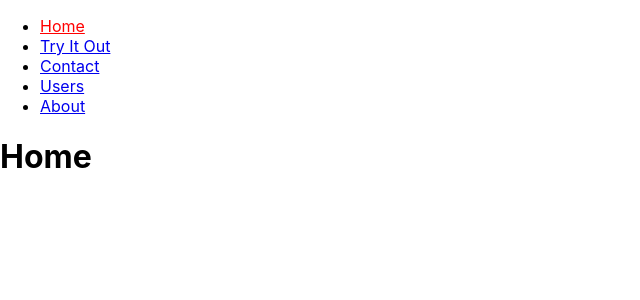
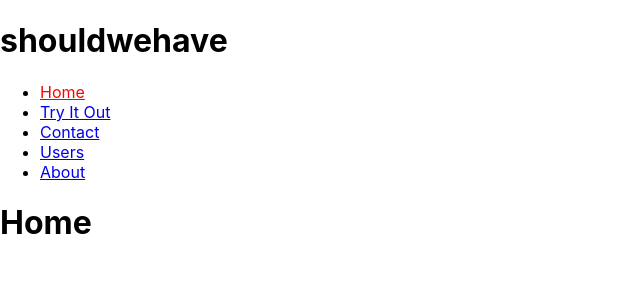
Before and after one commit to hemmendinger/shouldwehave, a React (Create React App) app in the folder swhreact/: page / in a window 1280 px wide. Shown: the top 300 px of the page, without its empty margins (0-640 px from the left). Built offline with nearby package versions, Linux system fonts and the light colour scheme.

Commit message:
major restructuring in progress

```diff
--- a/swhreact/src/App.js
+++ b/swhreact/src/App.js
@@ -1,10 +1,48 @@
 import React from 'react';
+
+import {
+    BrowserRouter as Router,
+    Route,
+    NavLink,
+    Switch,
+} from 'react-router-dom';
+import About from './about';
+import Contact from './contact';
+import Home from './home';
+import RoundRobin from './roundrobin';
+import Users from './users'
+import NotFound from './statusCodes';
+
+const routing = (
+    <Router>
+        <div>
+            <ul>
+                <li><NavLink exact activeClassName="active" to="/">Home</NavLink></li>
+                <li><NavLink activeClassName="active" to="/roundrobin">Try It Out</NavLink></li>
+                <li><NavLink activeClassName="active" to="/contact">Contact</NavLink></li>
+                <li><NavLink activeClassName="active" to="/users">Users</NavLink></li>
+                <li><NavLink activeClassName="active" to="/about">About</NavLink></li>
+            </ul>
+            <Switch>
+                <Route exact path="/" component={Home} />
+                <Route path="/roundrobin" component={RoundRobin} />
+                <Route path="/users" component={Users} />
+                <Route path="/contact" component={Contact} />
+                <Route path="/about" component={About} />
+                <Route component={NotFound} />
+            </Switch>
+        </div>
+    </Router>
+);
 
 class App extends React.Component {
     render() {
         return (
-            <div>
-                <h1>Home</h1>
+            <div className="App">
+                        <header className="App-header">
+                            <h1 className="App-title">shouldwehave</h1>
+                        </header>
+                {routing}
             </div>
         )
     }
--- a/swhreact/src/index.js
+++ b/swhreact/src/index.js
@@ -2,44 +2,12 @@ import React from 'react';
 import ReactDOM from 'react-dom';
 import 'typeface-roboto';
 import './index.css';
-import {
-    BrowserRouter as Router,
-    Route,
-    NavLink,
-    Switch,
-} from 'react-router-dom';
 import App from './App';
-import About from './about';
-import Contact from './contact';
-import RoundRobin from './roundrobin';
-import Users from './users'
-import NotFound from './statusCodes';
+
 import * as serviceWorker from './serviceWorker';
 
-const routing = (
-    <Router>
-        <div>
-            <ul>
-                <li><NavLink exact activeClassName="active" to="/">Home</NavLink></li>
-                <li><NavLink activeClassName="active" to="/roundrobin">Try It Out</NavLink></li>
-                <li><NavLink activeClassName="active" to="/contact">Contact</NavLink></li>
-                <li><NavLink activeClassName="active" to="/users">Users</NavLink></li>
-                <li><NavLink activeClassName="active" to="/about">About</NavLink></li>
-            </ul>
-            <Switch>
-                <Route exact path="/" component={App} />
-                <Route path="/roundrobin" component={RoundRobin} />
-                <Route path="/users" component={Users} />
-                <Route path="/contact" component={Contact} />
-                <Route path="/about" component={About} />
-                <Route component={NotFound} />
-            </Switch>
-        </div>
-    </Router>
-);
-
-//ReactDOM.render(<App />, document.getElementById('root'));
-ReactDOM.render(routing, document.getElementById('root'));
+ReactDOM.render(<App />, document.getElementById('root'));
+//ReactDOM.render(App, document.getElementById('root'));
 
 // If you want your app to work offline and load faster, you can change
 // unregister() to register() below. Note this comes with some pitfalls.
```
